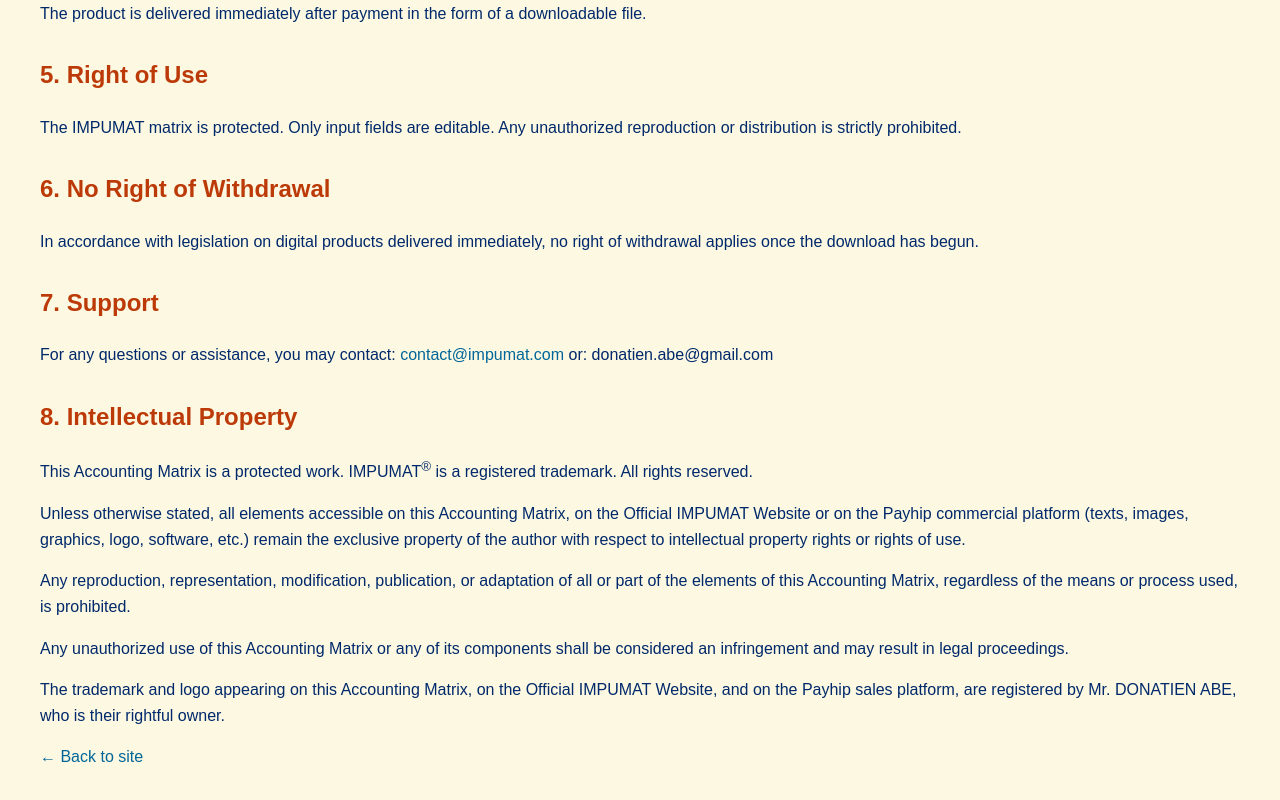
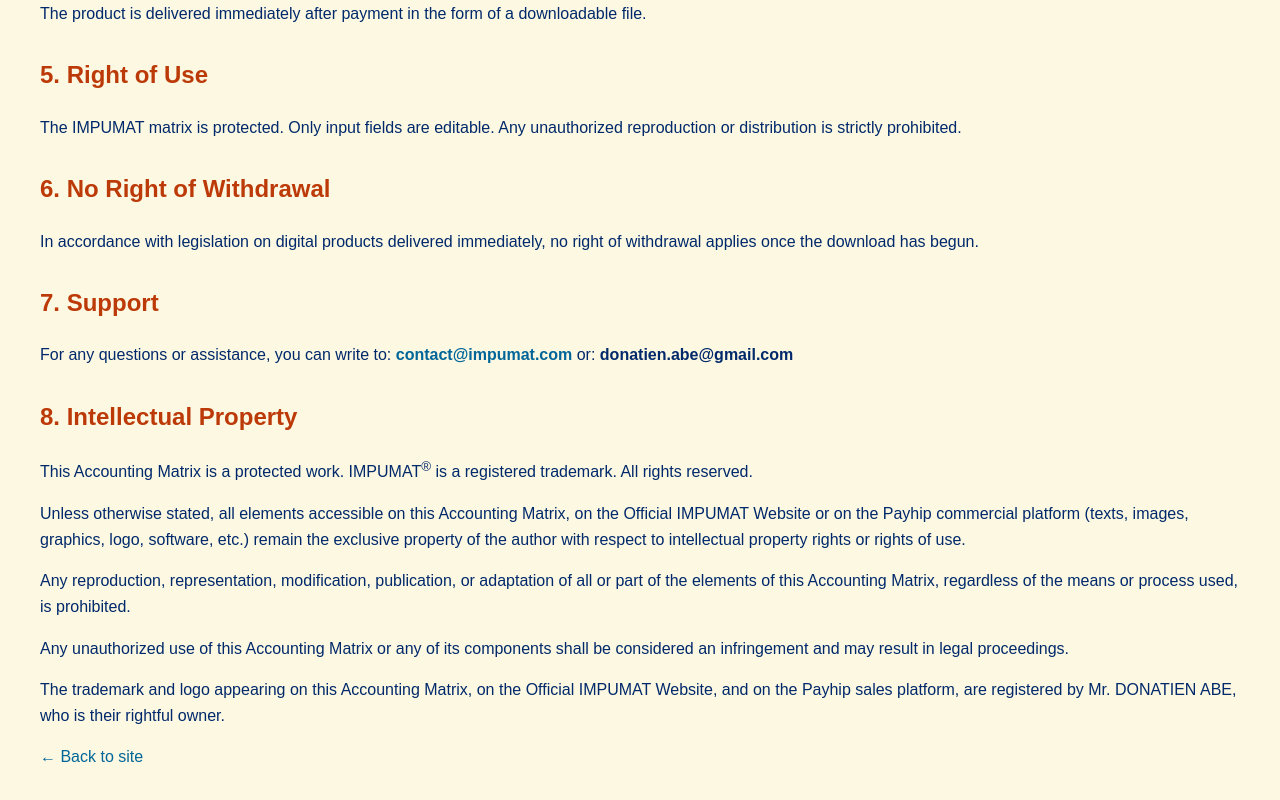
Before and after one commit to impumat/ci, a plain HTML site: page docs/terms.html in a window 1280 px wide. Shown: the part 593-1393 px from the top of the page. Drawn offline with Linux system fonts and the light colour scheme.

Commit message:
Update terms.html

```diff
--- a/docs/terms.html
+++ b/docs/terms.html
@@ -52,8 +52,14 @@
   <h2>6. No Right of Withdrawal</h2>
   <p>In accordance with legislation on digital products delivered immediately, no right of withdrawal applies once the download has begun.</p>
 
-  <h2>7. Support</h2>
-  <p>For any questions or assistance, you may contact: <a href="mailto:contact@impumat.com">contact@impumat.com</a> or: donatien.abe@gmail.com</p>
+ <h2>7. Support</h2>
+<p>For any questions or assistance, you can write to:
+  <a href="mailto:contact@impumat.com?subject=IMPUMAT%20Support&body=Hello,%20I%20need%20help%20regarding%20IMPUMAT.">
+    <strong>contact@impumat.com</strong>
+  </a>
+  or: <strong>donatien.abe@gmail.com</strong>
+</p>
+</section>
 
   <h2>8. Intellectual Property</h2>
   <p>This Accounting Matrix is a protected work. IMPUMAT<sup>®</sup> is a registered trademark. All rights reserved.</p>
```
